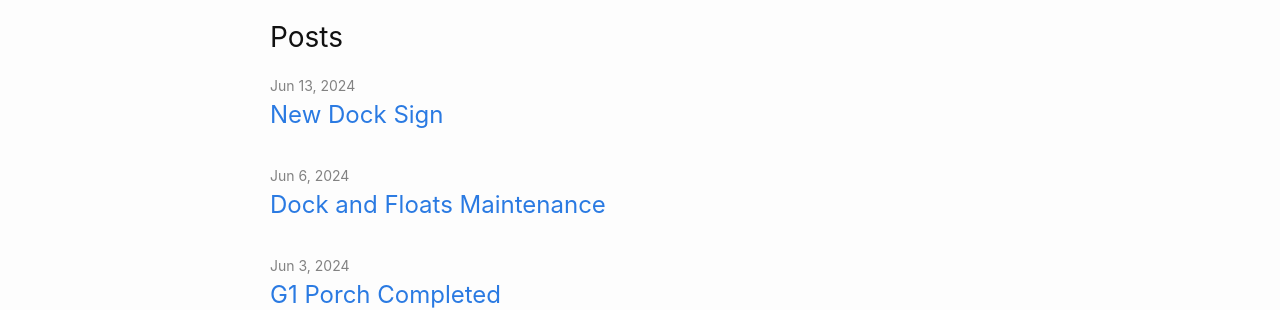
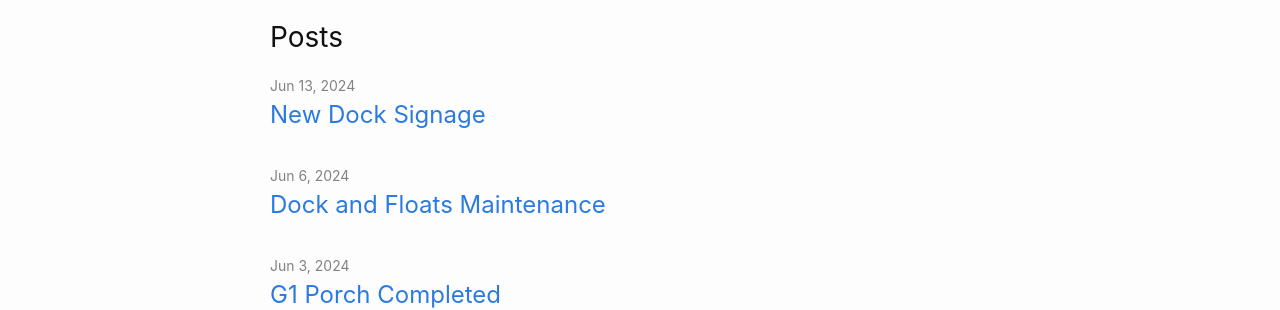
Before and after one commit to rsabec/merritthouse, a Jekyll site: the page built from blog.markdown, in a window 1280 px wide. Shown: the part 139-449 px from the top of the page. Built offline with Jekyll 4.4.1, drawn with Linux system fonts in a browser that asks for light colours.

```diff
--- a/_posts/2024-06-13-NewDockSign.markdown
+++ b/_posts/2024-06-13-NewDockSign.markdown
@@ -1,12 +1,12 @@
 ---
 layout: post
-title:  "New Dock Sign"
+title:  "New Dock Signage"
 date:   2024-06-13 01:00:00 -0800
 categories: merritthouse update
 ---
 
 
-<p><h1> Arrr Matey’s!  Be ye warned lest ya wanna meet up with tha likes of Dave’s Jones…</h1></p>
+<p><h1> Arrr Matey’s!  Be ye warned lest ya wanna meet up with tha likes of Davy's Jones…</h1></p>
 
 
 <iframe src="https://drive.google.com/file/d/1eBiCGo2ET3Vyk6AUx7gacarq9HwNYslV/preview" width="480" height="640" allow="autoplay"></iframe>
--- a/building.markdown
+++ b/building.markdown
@@ -18,5 +18,7 @@ Service: Twice weekly pickup of trash, recycles, returnables, and flattened card
 should be double bagged. Recycles should be in a single bag for easier containment. Disposal of
 trash is in marked bins and cans alongside the shed.</p>
 <iframe src="https://drive.google.com/file/d/1pTm3o_28-fcXpnvxOdMJ1dVxrTvDyEEb/preview" width="640" height="480" allow="autoplay"></iframe>
+<h1>Parking</h1>
+<p> Merritt House parking lot is for residents and their guests. Parking spaces are designated as white dashes on the lot. The first two spaces at the Front Foyer are reserved for two residents who require easy access to the entrance. Parking in front of the shed is not permitted during weekdays in order to allow trash pickup and maintenance truck parking. During the winter, residents will be asked via email or text to move their vehicle(s) from one side of the parking lot to the other to allow for snow plowing when needed - see Snow Plowing paragraph. Seasonal winter parking is the Northeast corner of the lot. Vehicles will not be moved for snow plowing so plan accordingly. Please coordinate with a year round board member resident to leave behind vehicle keys in the event the vehicle does need to be moved.  Boat trailers are permitted at the North end of the parking lot twice a year for launching and retrieving boats. Parking for RVs, cargo trailers, or other such vehicles is strongly discouraged. Please contact the Board President if an exception is requested.  </p>
 <h1>Snow Plowing</h1>
 <p> Snow removal is completed in two plowing sessions. When snow falls occur, please coordinate with other residents to park on one side of the lot. After the first 'half' of the lot is cleared, then move your vehicles to the other side for removal of the remaining snow. </p>
```
